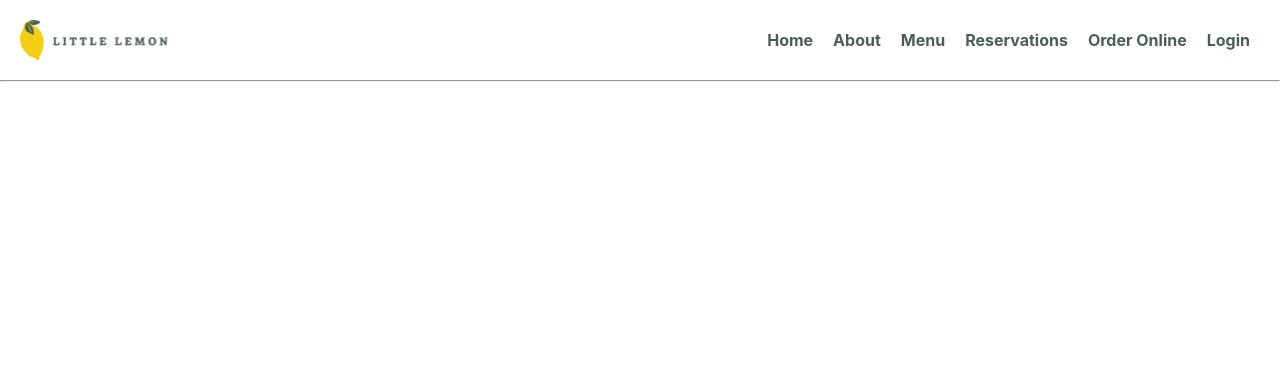
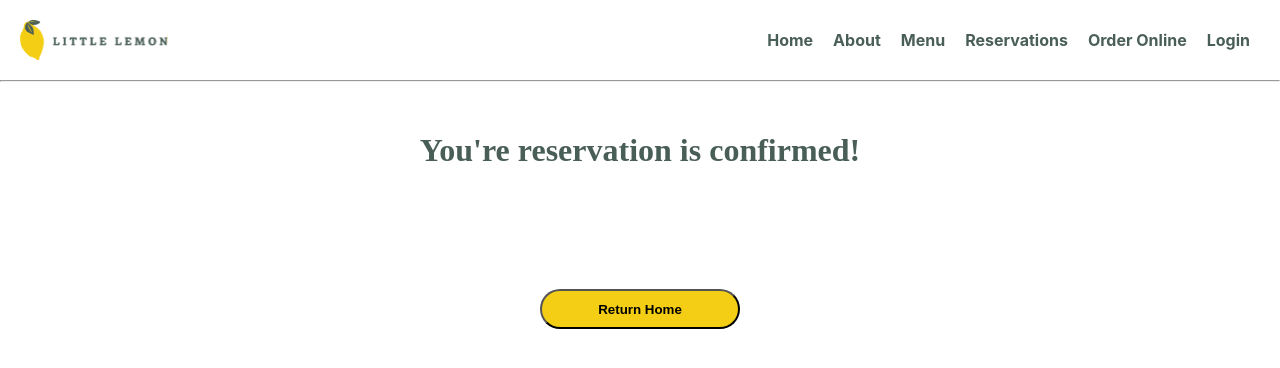
Before and after one commit to Justin-Whistle/little-lemon-project, a React (Create React App) app: page /ConfirmedBooking in a window 1280 px wide. Shown: the top 368 px of the page. Built offline with nearby package versions, Linux system fonts and the light colour scheme.

Commit message:
added booking api and confirmation page

```diff
--- a/public/index.html
+++ b/public/index.html
@@ -17,20 +17,11 @@
       name="og:image"
       content="./Mario and Adrian b.jpg"
     />
+    <script src="https://raw.githubusercontent.com/Meta-Front-End-Developer-PC/capstone/master/api.js"></script>
     <title>Little Lemon</title>
   </head>
   <body>
     <noscript>You need to enable JavaScript to run this app.</noscript>
     <div id="root"></div>
-    <!--
-      This HTML file is a template.
-      If you open it directly in the browser, you will see an empty page.
-
-      You can add webfonts, meta tags, or analytics to this file.
-      The build step will place the bundled scripts into the <body> tag.
-
-      To begin the development, run `npm start` or `yarn start`.
-      To create a production bundle, use `npm run build` or `yarn build`.
-    -->
   </body>
 </html>
--- a/src/App.css
+++ b/src/App.css
@@ -203,3 +203,24 @@ button {
   height: 3em;
   width: 15em;
 }
+
+.confirmed-booking {
+  padding-top: 50px;
+  display: flex;
+  gap: 50px;
+  flex-direction: column;
+  align-items: center;
+  justify-content: center;
+}
+
+.confirmed-booking h1 {
+  color:#495E57;
+}
+
+.bookingHome-button {
+  font-weight: bolder;
+  border-radius: 25px;
+  background-color: #F4CE14;
+  height: 3em;
+  width: 15em;
+}
--- a/src/App.js
+++ b/src/App.js
@@ -5,6 +5,7 @@ import Highlights from './Highlights';
 import About from './About';
 import Login from './Login';
 import { Routes, Route, Link } from 'react-router-dom';
+import ConfirmedBooking from './ConfirmedBooking';
 
 
 function App() {
@@ -23,6 +24,7 @@ function App() {
       </nav>
       <hr></hr>
       <Routes>
+        <Route path='ConfirmedBooking' element={<ConfirmedBooking />} />
         <Route path='/' element={<Home />} />
         <Route path='About' element={<About />} />
         <Route path='Menu' element={<Highlights />} />
--- /dev/null
+++ b/src/BookingAPI.js
@@ -0,0 +1,29 @@
+const seededRandom = function (seed) {
+    var m = 2 ** 35 - 31;
+    var a = 185852;
+    var s = seed % m;
+    return function () {
+      return (s = (s * a) % m) / m;
+    };
+  };
+
+  export function fetchAPI(date) {
+    let result = [];
+    let dt = new Date(date);
+    let seed = dt.getDate();
+
+    let random = seededRandom(seed);
+    for (let i = 17; i <= 23; i++) {
+      if (random() < 0.5) {
+        result.push(i + ":00");
+      }
+      if (random() < 0.5) {
+        result.push(i + ":30");
+      }
+    }
+    return result;
+  }
+
+  export function submitAPI(formData) {
+    return true;
+  }
--- a/src/BookingForm.js
+++ b/src/BookingForm.js
@@ -1,5 +1,6 @@
 import React from 'react'
 import { useState } from 'react';
+import { Link } from 'react-router-dom';
 
 export default function BookingForm(props) {
     const [name, setName] = useState("");
@@ -8,37 +9,30 @@ export default function BookingForm(props) {
     const [guests, setGuests] = useState("1");
     const [occasion, setOccasion] = useState("Lunch");
 
+    const generateKey = (pre) => {
+        return `${ pre }_${ new Date().getTime() }`;
+    }
+
     const [finalTime, setFinalTime] = useState(
         props.availableTimes.map(times => (
         <option key={times}>{times}</option>
       )));
 
-    // function handleDateChange(e) {
-    //     setDate(e.target.value);
+    const handleSubmit = (e) => {
+        // e.preventDefault();
+        setDate(e.target.value);
+        var stringify = e.target.value;
+        const date = new Date(stringify);
 
-    //     var stringify = e.target.value;
-    //     const date = new Date(stringify);
+        props.updateTimes(date);
 
-    //     props.updateTimes(date);
-
-    //     setFinalTime(props.availableTimes.map(times => (
-    //     <option key={times}>{times}</option>
-    //     )));
-    // }
-
-    const handleSubmit = (e) => {
-        e.preventDefault();
-        setName("");
-        setDate("");
-        setTime("");
-        setGuests("1");
-        setOccasion("");
-        console.log({ name, date, time, guests, occasion })
+        setFinalTime(props.availableTimes.map((times) => <option key={ generateKey(times)}>{times}</option>));
+        // console.log(props.availableTimes)
     }
 
     return (
         <div>
-            <form className="booking-form" onSubmit={handleSubmit}>
+            <form className="booking-form">
                 <label htmlFor="name">Name</label>
                 <input
                     type=""
@@ -51,8 +45,9 @@ export default function BookingForm(props) {
                 <input
                     type="date"
                     id="date"
+                    required
                     value={date}
-                    onChange={ e => setDate(e.target.value)}>
+                    onChange={handleSubmit}>
                 </input>
                 <label htmlFor="time">Choose time</label>
                 <select id="time" value={time} onChange={e => setTime(e.target.value)}>
@@ -72,7 +67,9 @@ export default function BookingForm(props) {
                     <option value="Birthday">Birthday</option>
                     <option value="Anniversary">Anniversary</option>
                 </select>
-                <input className="reserve-button" type="submit" value="Make Your reservation"></input>
+                <Link to="/ConfirmedBooking">
+                    <input className="reserve-button" type="submit" value="Make Your reservation"></input>
+                </Link>
             </form>
             {/* <p>{availableTimes}</p> */}
         </div>
--- a/src/BookingPage.js
+++ b/src/BookingPage.js
@@ -1,19 +1,21 @@
 // import React, { useReducer } from 'react';
 import BookingForm from './BookingForm';
 import { useReducer } from 'react';
+import { fetchAPI } from './BookingAPI';
 
 export default function BookingPage() {
-  var initializeTimes = ["17:00", "18:00", "19:00", "20:00", "21:00"];
 
-  const [availableTimes, dispatch] = useReducer(updateTimes, initializeTimes);
+  const output = fetchAPI(new Date());
 
   function updateTimes(date) {
-    // return {availableTimes}
+    return fetchAPI(date);
   }
 
+  const [availableTimes, dispatch] = useReducer(updateTimes, output);
+
   return (
-    <div>
+    <>
         <BookingForm availableTimes={availableTimes} updateTimes={dispatch} />
-    </div>
+    </>
   )
 }
--- /dev/null
+++ b/src/ConfirmedBooking.js
@@ -0,0 +1,14 @@
+import React from 'react';
+import { Link } from 'react-router-dom';
+
+export default function ConfirmedBooking() {
+  return (
+    <div className='confirmed-booking'>
+        <h1>You're reservation is confirmed!</h1>
+        <br></br>
+        <Link to="/">
+            <button className='bookingHome-button'>Return Home</button>
+        </Link>
+    </div>
+  )
+}
```
